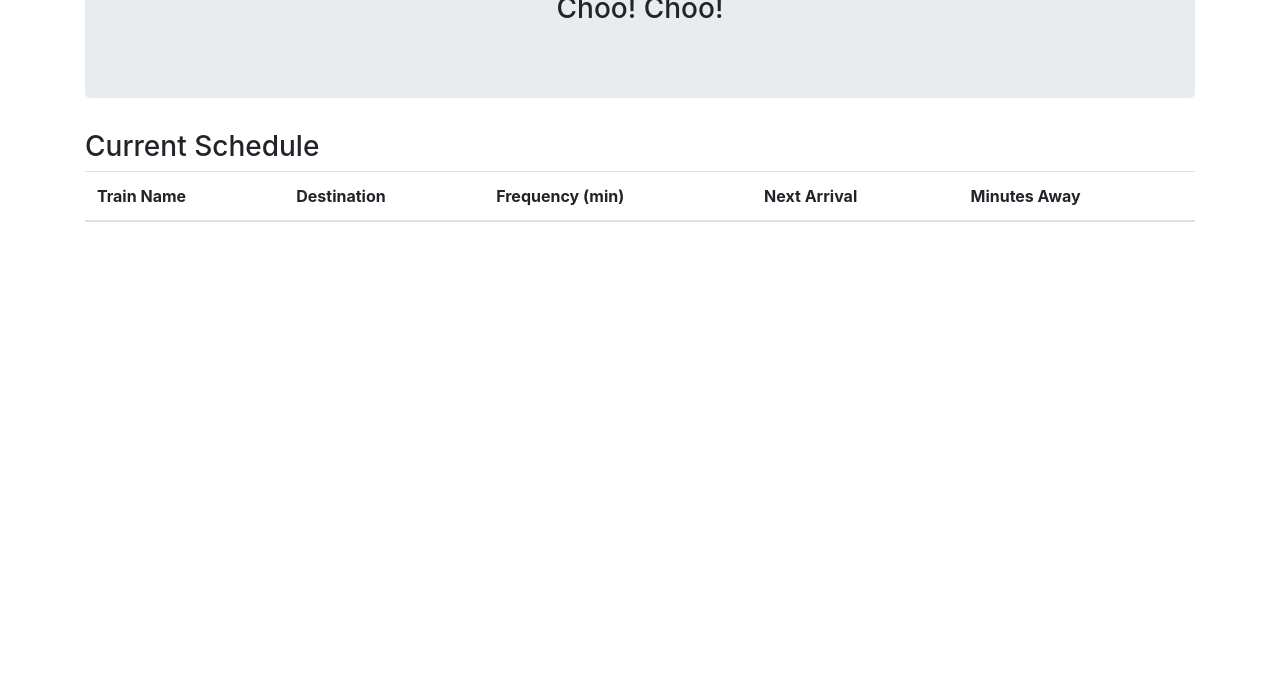
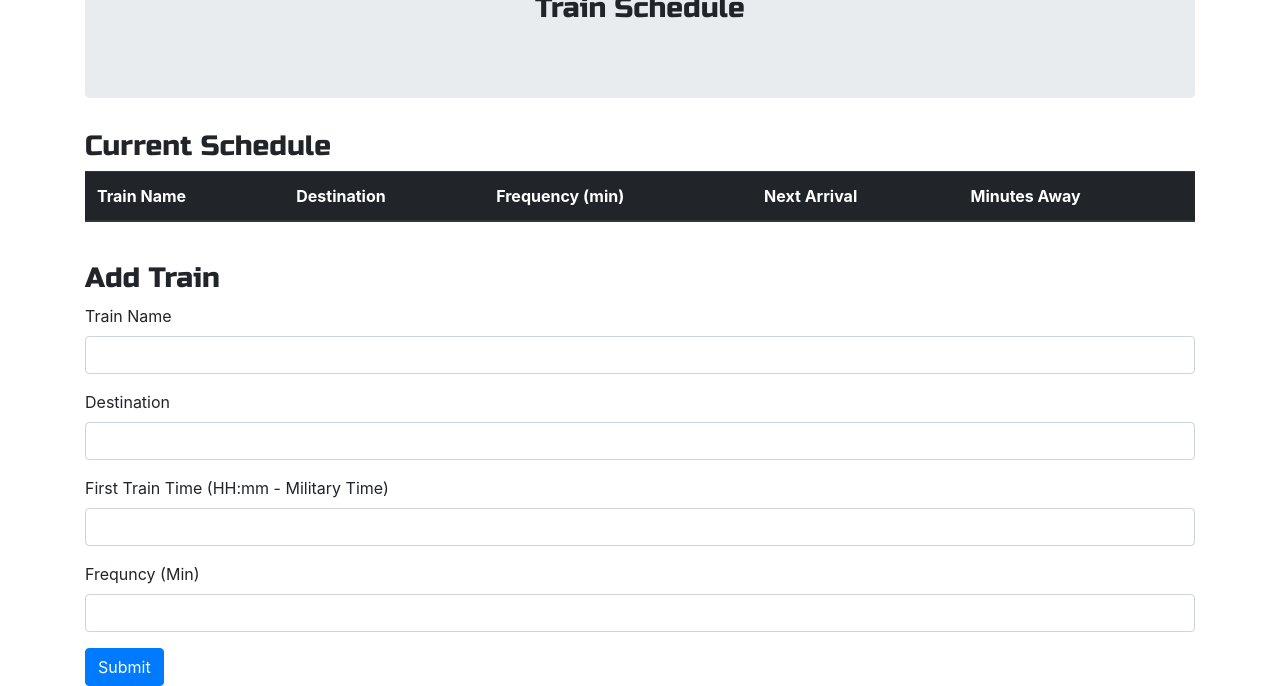
Before and after one commit to rbruff/Train-Scheduler, a plain HTML site: page index.html in a window 1280 px wide. Shown: the part 128-814 px from the top of the page. Drawn offline with nearby package versions, Linux system fonts and the light colour scheme.

Commit message:
form html added

```diff
--- a/index.html
+++ b/index.html
@@ -8,6 +8,9 @@
 
   <!-- Bootstrap CSS -->
   <link rel="stylesheet" href="https://stackpath.bootstrapcdn.com/bootstrap/4.1.1/css/bootstrap.min.css">
+
+  <!-- google font -->
+  <link href="https://fonts.googleapis.com/css?family=Press+Start+2P|Russo+One" rel="stylesheet">
 
   <!-- firbase -->
   <script src="https://www.gstatic.com/firebasejs/5.0.4/firebase.js"></script>
@@ -22,18 +25,19 @@
   <div class="container">
 
     <div class="jumbotron">
-      <h1 class="text-center">When's the next train?!</h1>
-      <h3 class="text-center">Choo! Choo!</h3>
+      <h1 class="text-center" style="font-family: 'Press Start 2P', cursive;">When's the next train?!</h1>
+      <h3 class="text-center" style="font-family: 'Russo One', sans-serif;">Train Schedule</h3>
     </div>
 
+    <!-- panel containing table populated by js -->
     <div class="row">
       <div class="col-md-12">
         <div class="panel panel-primary">
           <div class="panel-heading">
-            <h3 class="panel-title">Current Schedule</h3>
+            <h3 class="panel-title" style="font-family: 'Russo One', sans-serif;">Current Schedule</h3>
           </div>
           <div class="panel-body">
-            <table class="table table-hover" id="trainTable">
+            <table class="table table-hover table-dark" id="trainTable">
               <thead>
                 <tr>
                   <th>Train Name</th>
@@ -45,7 +49,7 @@
               </thead>
               <tbody>
                 <!-- EMPTY -->
-                <!-- will fill with js -->
+                <!-- will be filled in with js -->
               </tbody>
             </table>
 
@@ -54,6 +58,39 @@
       </div>
     </div>
 
+    <br>
+
+    <!-- form used to send data to firebase db -->
+    <div class="row">
+      <div class="col-md-12">
+        <div class="panel panel-primary">
+          <div class="panel-heading">
+            <h3 class="panel-title" style="font-family: 'Russo One', sans-serif;">Add Train</h3>
+          </div>
+          <div class="panel-body">
+            <form>
+              <div class="form-group">
+                <label for=" ">Train Name</label>
+                <input type="text" class="form-control" name="trianNameInput">
+              </div>
+              <div class="form-group">
+                <label for=" ">Destination</label>
+                <input type="text" class="form-control" name="destinationInput">
+              </div>
+              <div class="form-group">
+                <label for=" ">First Train Time (HH:mm - Military Time)</label>
+                <input type="text" class="form-control" name="firstTrainInput">
+              </div>
+              <div class="form-group">
+                <label for=" ">Frequncy (Min)</label>
+                <input type="text" class="form-control" name="FrequencyInput">
+              </div>
+              <button type="submit" class="btn btn-primary" id="addTrainBtn">Submit</button>
+            </form>
+          </div>
+        </div>
+      </div>
+    </div>
 
 
   </div>
@@ -62,8 +99,9 @@
   <!-- jQuery JS-->
   <script src="https://code.jquery.com/jquery-3.3.1.slim.min.js"></script>
   <!-- bootstrap JS -->
-  <script src="https://stackpath.bootstrapcdn.com/bootstrap/4.1.1/js/bootstrap.min.js" integrity="sha384-smHYKdLADwkXOn1EmN1qk/HfnUcbVRZyYmZ4qpPea6sjB/pTJ0euyQp0Mk8ck+5T"
-    crossorigin="anonymous"></script>
+  <script src="https://stackpath.bootstrapcdn.com/bootstrap/4.1.1/js/bootstrap.min.js"></script>
+  <!-- external js -->
+  <script src="app.js"></script>
 </body>
 
 </html>
```
Also changed, not shown: app.js (added).
